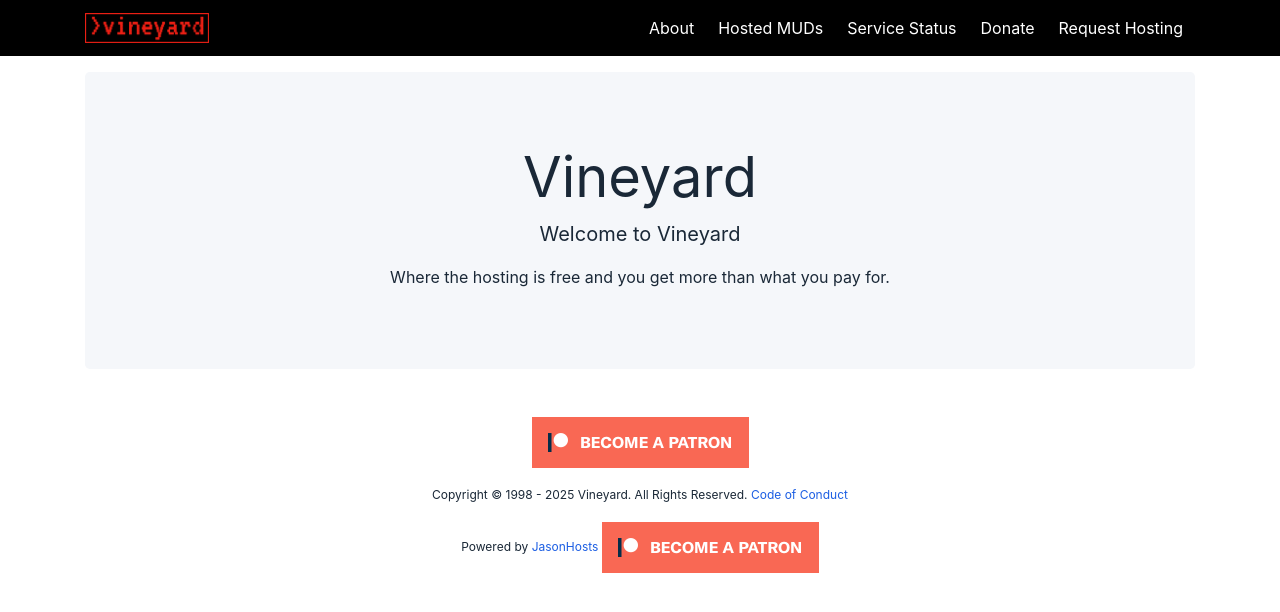
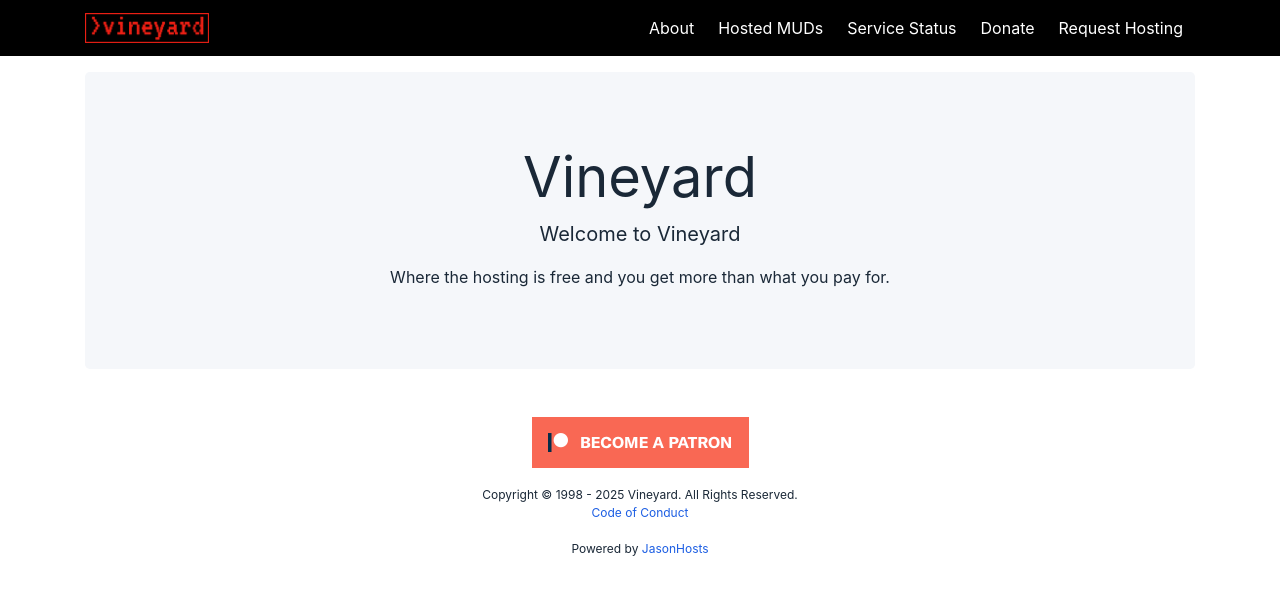
Before and after one commit to vintnerhaus/vineyard.haus, a Jekyll site: the page built from index.html, in a window 1280 px wide. Shown: the top 612 px of the page. Built offline with Jekyll 4.4.1, drawn with Linux system fonts in a browser that asks for light colours; nearby versions of some CDN libraries; Markdown is read by kramdown in place of the engine named in the settings.

Commit message:
Update footer.html

```diff
--- a/_includes/footer.html
+++ b/_includes/footer.html
@@ -3,11 +3,8 @@
         <a href="https://www.patreon.com/VineyardHosting" target="_blank">
                   <img src="/images/patron.png" />
                 </a><br><br>
-        Copyright &copy; 1998 - {{ site.time | date: '%Y' }} Vineyard. All Rights Reserved. <a href="https://gossip.haus/conduct" target="_blank">Code
+        Copyright &copy; 1998 - {{ site.time | date: '%Y' }} Vineyard. All Rights Reserved.<br><a href="https://gossip.haus/conduct" target="_blank">Code
                 of Conduct</a><br><br>Powered by <a href="https://jasonhosts.com" target="_blank">JasonHosts</a>
-                <a href="https://www.patreon.com/VineyardHosting" target="_blank">
-                  <img src="/images/patron.png" />
-                </a>
     </div>
 </footer>
 
```
